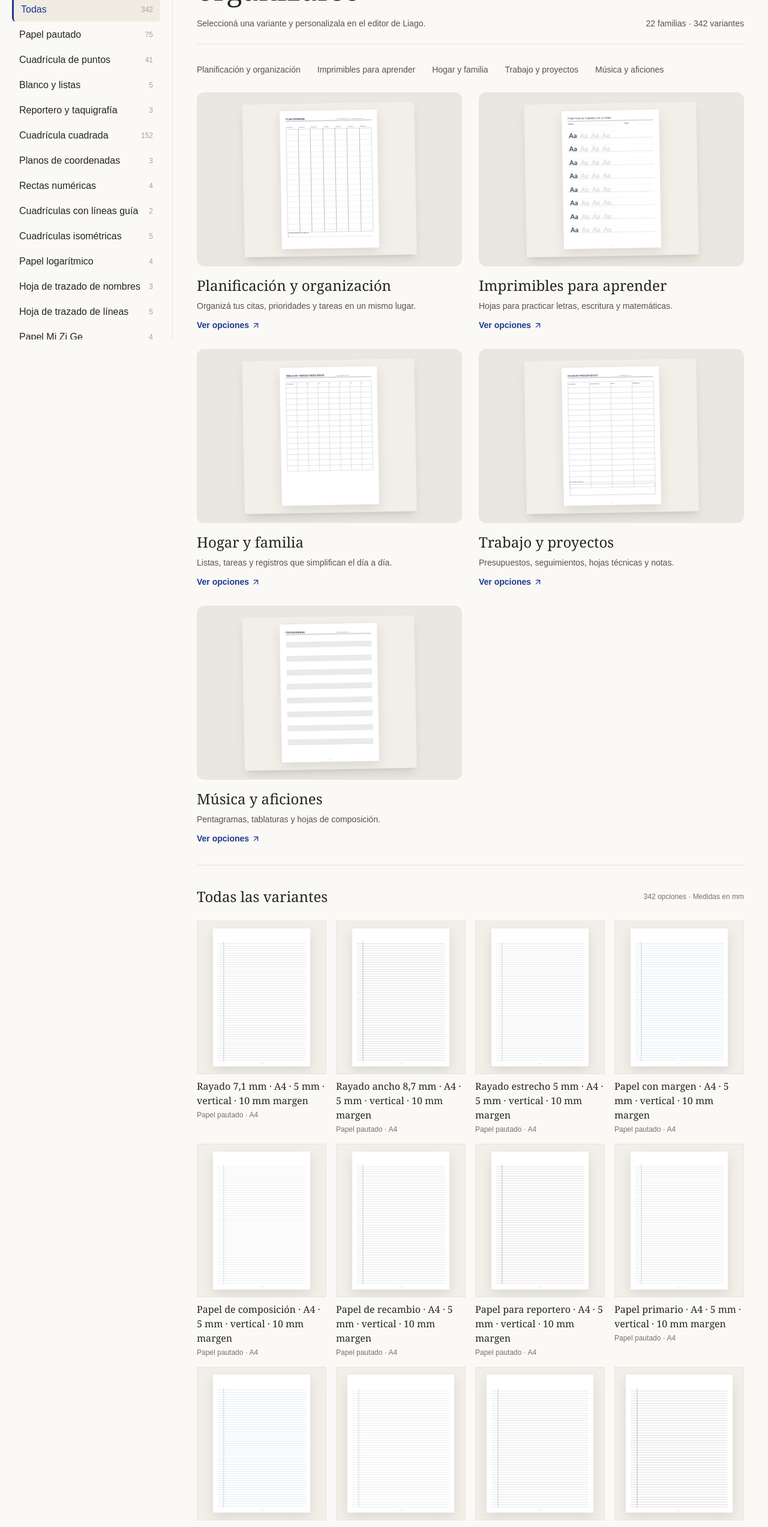
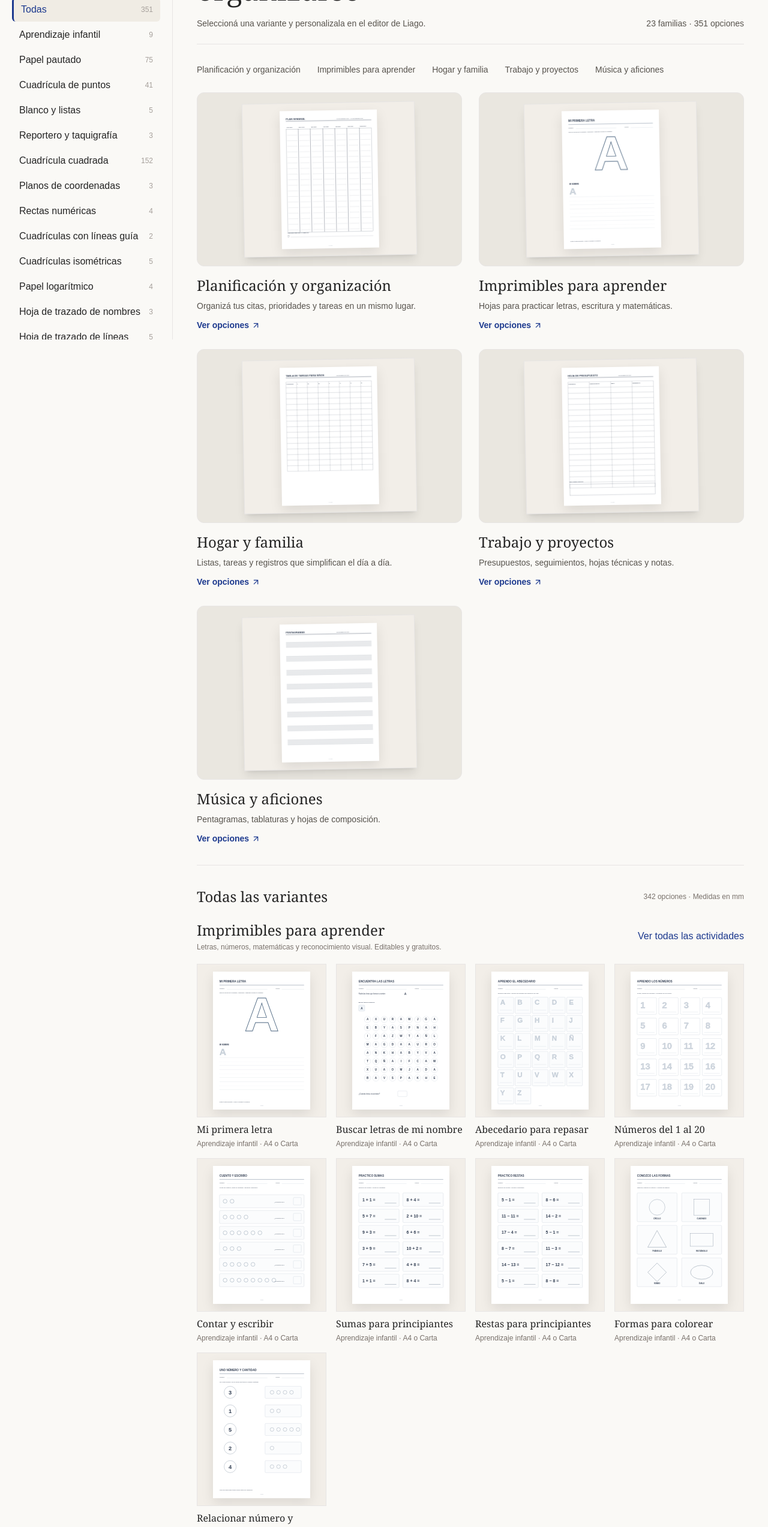
Before and after one commit to soto-cmd/liago, a Next.js app: page /plantillas/imprimibles in a window 1280 px wide. Shown: the part 234-2780 px from the top of the page at 60% size. Built offline with nearby package versions, Linux system fonts and the light colour scheme.

Commit message:
feat: mostrar y filtrar nueve imprimibles educativos desde la sección Imprimibles

```diff
--- a/app/plantillas/catalogo-client.tsx
+++ b/app/plantillas/catalogo-client.tsx
@@ -29,24 +29,26 @@ export default function CatalogoClient({mode}:{mode:Mode}){
  useEffect(()=>{const q=new URLSearchParams(window.location.search);const item=q.get("categoria");if(item&&variantFamilies.some(f=>f.name===item))setCategory(item)},[]);
  const curated=[
   {title:"Planificación y organización",body:"Organizá tus citas, prioridades y tareas en un mismo lugar.",template:"plan-semanal",family:"Papel pautado"},
-  {title:"Imprimibles para aprender",body:"Hojas para practicar letras, escritura y matemáticas.",template:"letter-tracing-worksheet",family:"Hoja de trazado de nombres"},
+  {title:"Imprimibles para aprender",body:"Hojas para practicar letras, escritura y matemáticas.",template:"aprender-inicial",family:"Aprendizaje infantil"},
   {title:"Hogar y familia",body:"Listas, tareas y registros que simplifican el día a día.",template:"tareas-ninos",family:"Tabla de tareas para niños"},
   {title:"Trabajo y proyectos",body:"Presupuestos, seguimientos, hojas técnicas y notas.",template:"presupuesto",family:"Hoja de presupuesto"},
   {title:"Música y aficiones",body:"Pentagramas, tablaturas y hojas de composición.",template:"pentagrama",family:"Papel pautado manuscrito"}
  ];
+ const learningTemplates=entries.filter(e=>e.group==="Aprendizaje infantil");
+ const filteredLearning=learningTemplates.filter(e=>`${e.name} ${e.group}`.toLowerCase().includes(search.toLowerCase()));
  const perPage=24;
  const groups=Array.from(new Set(entries.map(e=>e.group)));
  const visibleTemplates=entries.filter(e=>(category==="Todas"||category===e.group)&&(`${e.name} ${e.group}`.toLowerCase().includes(search.toLowerCase())));
  const visibleVariants=paperVariants.filter(v=>(category==="Todas"||category===v.family)&&(`${v.name} ${v.family}`.toLowerCase().includes(search.toLowerCase())));
- const categories=mode==="plantillas"?groups:variantFamilies.map(f=>f.name);
- const itemsCount=mode==="plantillas"?visibleTemplates.length:visibleVariants.length;
- const paged=visibleVariants.slice(page*perPage,(page+1)*perPage);
+ const categories=mode==="plantillas"?groups:["Aprendizaje infantil",...variantFamilies.map(f=>f.name)];
+ const itemsCount=mode==="plantillas"?visibleTemplates.length:category==="Aprendizaje infantil"?filteredLearning.length:visibleVariants.length;
+ const paged=category==="Aprendizaje infantil"?[]:visibleVariants.slice(page*perPage,(page+1)*perPage);
  const setFilter=(value:string)=>{setCategory(value);setPage(0);setRowOffset({});};
  const selection=<aside className="w-full shrink-0 border-b border-stone-200 bg-[#faf9f6] px-5 py-6 lg:sticky lg:top-[68px] lg:h-[calc(100vh-68px)] lg:w-72 lg:overflow-y-auto lg:border-b-0 lg:border-r">
   <label className="text-sm font-medium">Buscar {mode==="plantillas"?"plantillas":"una familia de papel"}</label>
   <div className="relative mt-3"><Search size={16} className="absolute left-3 top-3 text-stone-400"/><input value={search} onChange={e=>{setSearch(e.target.value);setPage(0)}} className="w-full rounded-lg border border-stone-200 bg-white py-2.5 pl-10 pr-3 text-sm outline-none focus:border-blue-800" placeholder="Busca por nombre o uso"/></div>
   <h2 className="mb-3 mt-7 text-xs font-semibold text-stone-500">Categorías</h2>
-  <div className="flex gap-2 overflow-x-auto pb-2 lg:block lg:space-y-0.5">{["Todas",...categories].map(label=><button key={label} onClick={()=>setFilter(label)} className={`flex w-auto shrink-0 items-center justify-between gap-3 rounded-md px-3 py-2 text-left text-sm lg:w-full lg:whitespace-normal ${category===label?"border-l-[3px] border-blue-900 bg-[#f0ece4] font-semibold text-blue-900":"hover:bg-stone-100"}`}><span>{label}</span><span className="text-xs text-stone-400">{label==="Todas"?(mode==="plantillas"?entries.length:variantTotal):mode==="plantillas"?entries.filter(e=>e.group===label).length:variantFamilies.find(f=>f.name===label)?.count}</span></button>)}</div>
+  <div className="flex gap-2 overflow-x-auto pb-2 lg:block lg:space-y-0.5">{["Todas",...categories].map(label=><button key={label} onClick={()=>setFilter(label)} className={`flex w-auto shrink-0 items-center justify-between gap-3 rounded-md px-3 py-2 text-left text-sm lg:w-full lg:whitespace-normal ${category===label?"border-l-[3px] border-blue-900 bg-[#f0ece4] font-semibold text-blue-900":"hover:bg-stone-100"}`}><span>{label}</span><span className="text-xs text-stone-400">{label==="Todas"?(mode==="plantillas"?entries.length:variantTotal+learningTemplates.length):mode==="plantillas"?entries.filter(e=>e.group===label).length:label==="Aprendizaje infantil"?learningTemplates.length:variantFamilies.find(f=>f.name===label)?.count}</span></button>)}</div>
  </aside>;
  return <main className="min-h-screen bg-[#faf9f6] text-[#242424]">
  <PlantillasNav active={mode==="plantillas"?"plantillas":"imprimibles"}/>
@@ -56,7 +58,7 @@ export default function CatalogoClient({mode}:{mode:Mode}){
  <div className="border-b border-stone-200 pb-6">
  <p className="text-xs font-semibold uppercase tracking-widest text-blue-900">{mode==="plantillas"?"Plantillas":"Imprimibles"}</p>
  <h1 className="mt-3 font-serif text-3xl leading-tight sm:text-5xl">{mode==="plantillas"?"Plantillas de papel imprimibles gratis":"Imprimibles para aprender, trabajar y organizarse"}</h1>
- <div className="mt-4 flex flex-wrap items-center justify-between gap-3 text-sm text-stone-600"><p>{mode==="plantillas"?"Elegí una estructura y después el tamaño, las medidas y la orientación.":"Seleccioná una variante y personalizala en el editor de Liago."}</p><span>{mode==="plantillas"?`${entries.length} plantillas editables · ${variantTotal} variantes`:`${variantFamilies.length} familias · ${variantTotal} variantes`}</span></div>
+ <div className="mt-4 flex flex-wrap items-center justify-between gap-3 text-sm text-stone-600"><p>{mode==="plantillas"?"Elegí una estructura y después el tamaño, las medidas y la orientación.":"Seleccioná una variante y personalizala en el editor de Liago."}</p><span>{mode==="plantillas"?`${entries.length} plantillas editables · ${variantTotal} variantes`:`${variantFamilies.length+1} familias · ${variantTotal+learningTemplates.length} opciones`}</span></div>
  </div>
  {mode==="imprimibles"&&category==="Todas"&&!search&&<section className="border-b border-stone-200 py-8">
  <nav aria-label="Secciones de imprimibles" className="mb-7 flex flex-wrap gap-x-7 gap-y-2 text-sm text-stone-600">{curated.map(group=><a href={"#"+group.title.replaceAll(" ","-")} key={group.title} className="hover:text-blue-900">{group.title}</a>)}</nav>
@@ -87,12 +89,26 @@ export default function CatalogoClient({mode}:{mode:Mode}){
  </div>:
  <div className="py-9">
  <div className="mb-6 flex flex-wrap items-center justify-between gap-3"><h2 className="font-serif text-2xl">{category==="Todas"?"Todas las variantes":category}</h2><span className="text-xs text-stone-500">{itemsCount} opciones · Medidas en mm</span></div>
+ {(category==="Todas"||category==="Aprendizaje infantil")&&<section className="mb-10">
+ <div className="mb-5 flex flex-wrap items-center justify-between gap-3">
+ <div><h3 className="font-serif text-2xl">Imprimibles para aprender</h3><p className="mt-1 text-xs text-stone-500">Letras, números, matemáticas y reconocimiento visual. Editables y gratuitos.</p></div>
+ {category==="Todas"&&<button type="button" onClick={()=>setFilter("Aprendizaje infantil")} className="text-sm font-semibold text-blue-900">Ver todas las actividades</button>}
+ </div>
+ <div className="grid grid-cols-2 gap-4 md:grid-cols-3 xl:grid-cols-4">
+ {filteredLearning.map(e=><Link key={e.id} href={`/plantillas?template=${encodeURIComponent(e.id)}`} className="group min-w-0">
+ <Preview template={e.id}/>
+ <p className="mt-2 font-serif text-base group-hover:text-blue-900">{e.name}</p>
+ <p className="mt-1 text-xs text-stone-500">Aprendizaje infantil · A4 o Carta</p>
+ </Link>)}
+ </div>
+ {filteredLearning.length===0&&<p className="py-6 text-sm text-stone-500">No se encontraron actividades educativas.</p>}
+ </section>}
  <div className="grid grid-cols-2 gap-4 md:grid-cols-3 xl:grid-cols-4">{paged.map(v=><Link key={v.id} href={`/plantillas?variant=${encodeURIComponent(v.id)}`} className="group min-w-0">
  <Preview template={v.template} paper={v.paper} spacing={v.spacing} margin={v.margin} ink={v.ink} landscape={v.landscape}/>
  <p className="mt-2 font-serif text-base group-hover:text-blue-900">{v.name}</p><p className="mt-1 text-xs text-stone-500">{v.family} · {v.paper}</p>
  </Link>)}</div>
- {!paged.length&&<p className="rounded-xl border p-8 text-stone-500">No se encontraron resultados.</p>}
- {itemsCount>perPage&&<div className="mt-8 flex items-center justify-center gap-3 text-sm"><button disabled={page===0} onClick={()=>{setPage(v=>Math.max(0,v-1));window.scrollTo({top:0,behavior:"smooth"})}} className="rounded-lg border px-3 py-2 disabled:opacity-30">Anterior</button><span>{page+1} de {Math.ceil(itemsCount/perPage)}</span><button disabled={(page+1)*perPage>=itemsCount} onClick={()=>{setPage(v=>v+1);window.scrollTo({top:0,behavior:"smooth"})}} className="rounded-lg border px-3 py-2 disabled:opacity-30">Siguiente</button></div>}
+ {category!=="Aprendizaje infantil"&&!paged.length&&<p className="rounded-xl border p-8 text-stone-500">No se encontraron resultados.</p>}
+ {category!=="Aprendizaje infantil"&&itemsCount>perPage&&<div className="mt-8 flex items-center justify-center gap-3 text-sm"><button disabled={page===0} onClick={()=>{setPage(v=>Math.max(0,v-1));window.scrollTo({top:0,behavior:"smooth"})}} className="rounded-lg border px-3 py-2 disabled:opacity-30">Anterior</button><span>{page+1} de {Math.ceil(itemsCount/perPage)}</span><button disabled={(page+1)*perPage>=itemsCount} onClick={()=>{setPage(v=>v+1);window.scrollTo({top:0,behavior:"smooth"})}} className="rounded-lg border px-3 py-2 disabled:opacity-30">Siguiente</button></div>}
  </div>}
  <footer className="mt-10 border-t border-stone-200 py-6 text-center text-xs text-stone-500">Liago · Creado por Adrián Soto</footer>
  </div></div></main>;
```
